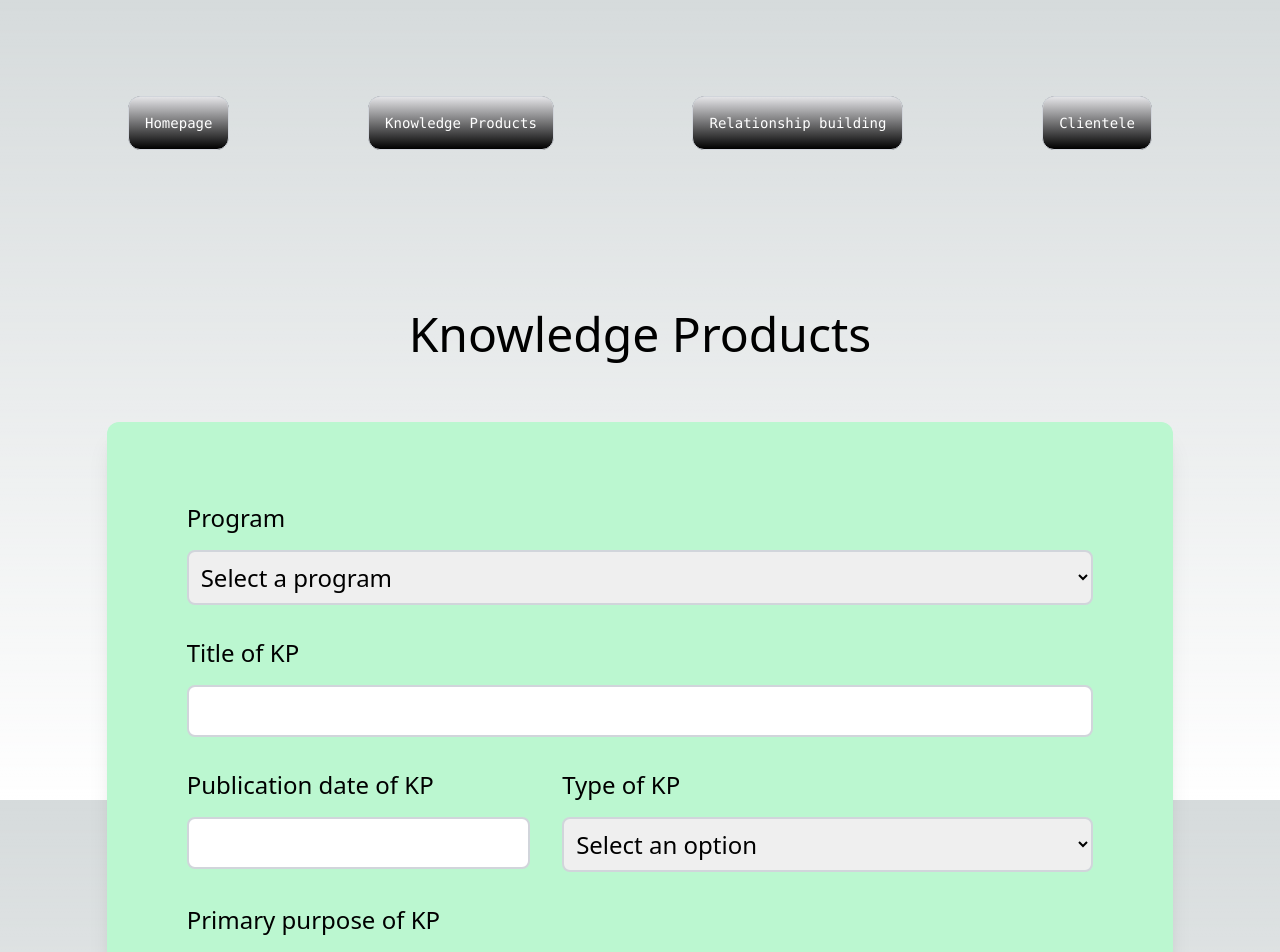
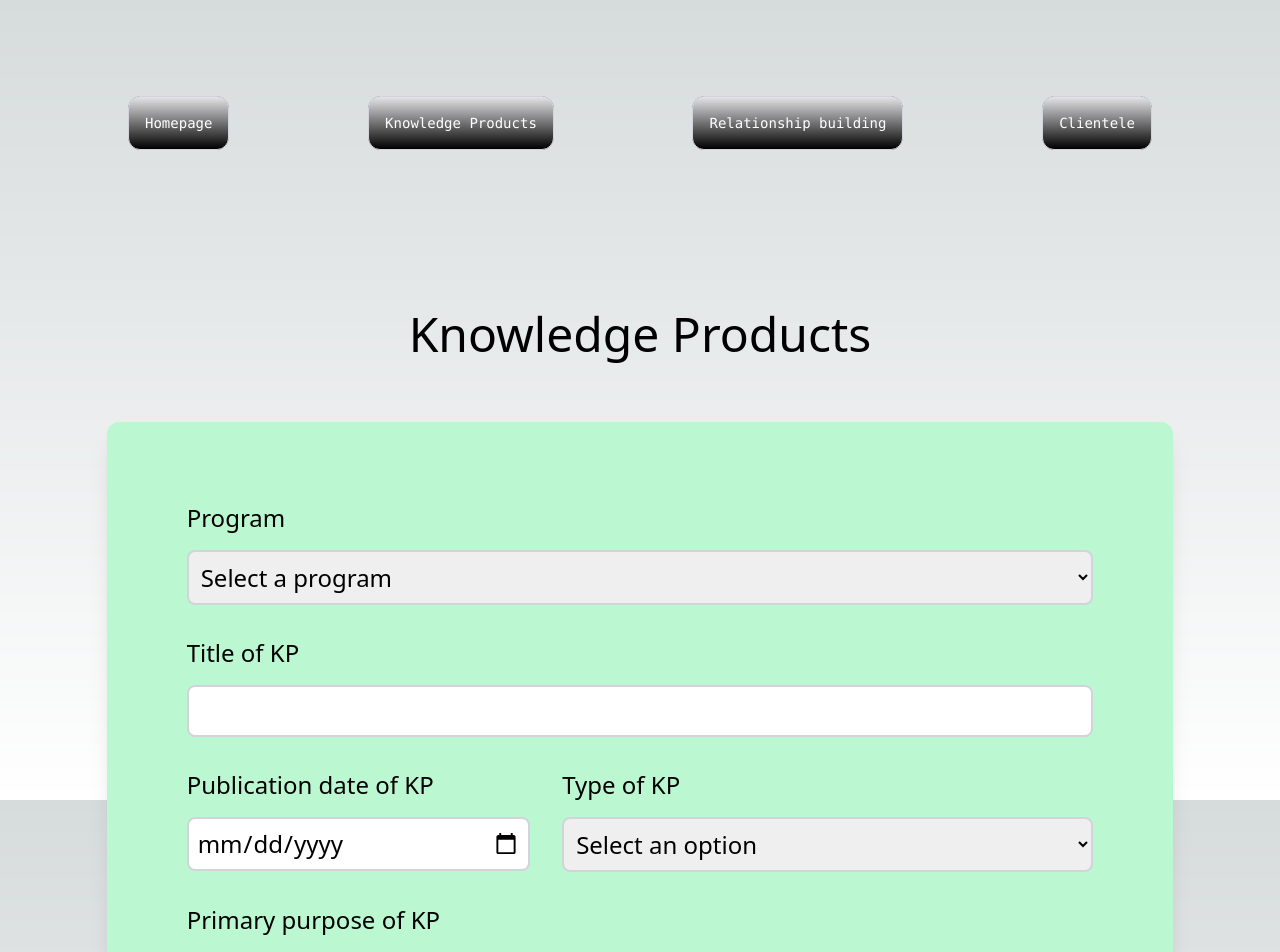
Before and after one commit to rosennabs/surveysalud, a Next.js app: page /knowledge_products in a window 1280 px wide. Shown: the top 952 px of the page. Built offline with nearby package versions, Linux system fonts and the light colour scheme.

Commit message:
Validate form using Yup

```diff
--- a/src/app/knowledge_products/page.tsx
+++ b/src/app/knowledge_products/page.tsx
@@ -51,6 +51,18 @@ const initialValues: FormValues = {
   purpose: "",
 };
 
+const validationSchema = Yup.object({
+  program: Yup.string().required('Required'),
+  title: Yup.string()
+    .min(5, 'Too short!')
+    .max(70, 'Too long!')
+    .required('Required'),
+  date: Yup.string().required('Required'),
+  type: Yup.string().required('Required'),
+  language: Yup.string().required('Required'),
+  audience: Yup.string().required('Required'),
+  purpose: Yup.string().required('Required')
+})
 
 function Knowledge_Products() {
 
@@ -62,27 +74,13 @@ function Knowledge_Products() {
         <Formik
           initialValues={initialValues}
 
+          validationSchema={validationSchema}
+
           onSubmit={(values, actions) => {
             console.log('Submitted values: ', values);
             actions.setSubmitting(false);
           }}
 
-          validate={(values) => {
-            const errors = {};
-
-            for (const key of Object.keys(initialValues)) {
-
-              if (!values[key] || values[key] === "Select a program") {
-                console.log(values);
-
-                errors[key] = 'Required';
-              }
-
-            }
-
-            return errors
-          }}
-          validateOnMount //Ensures form is validated upon submission
         >
 
           <Form className="flex flex-wrap text-2xl">
@@ -128,6 +126,7 @@ function Knowledge_Products() {
                   className="border-solid border-2 border-gray-300 w-full rounded-lg p-2"
                   id="date"
                   name="date"
+                  type='date'
                 />
                 <ErrorMessage name='date' />
               </div>
```
